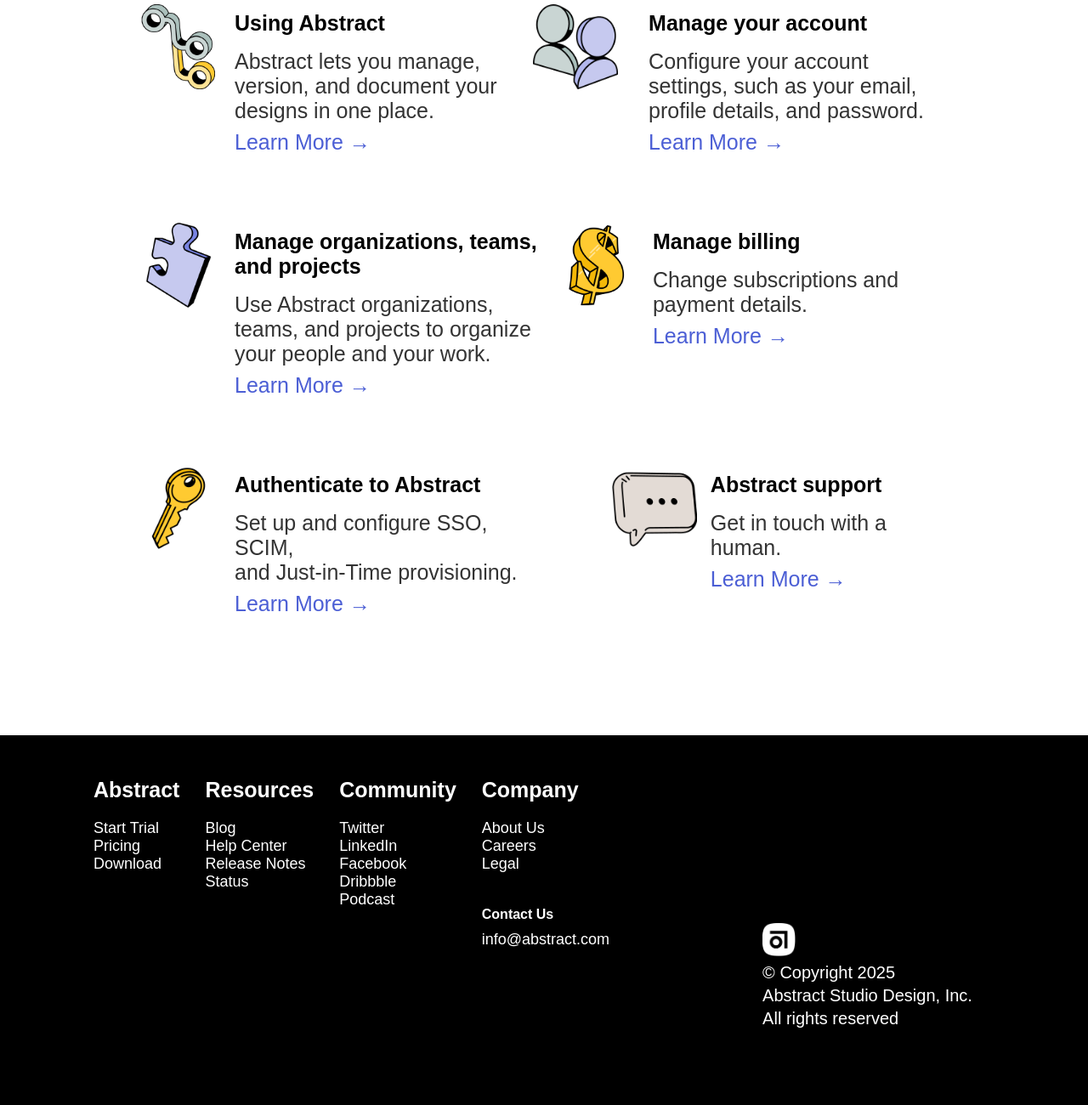
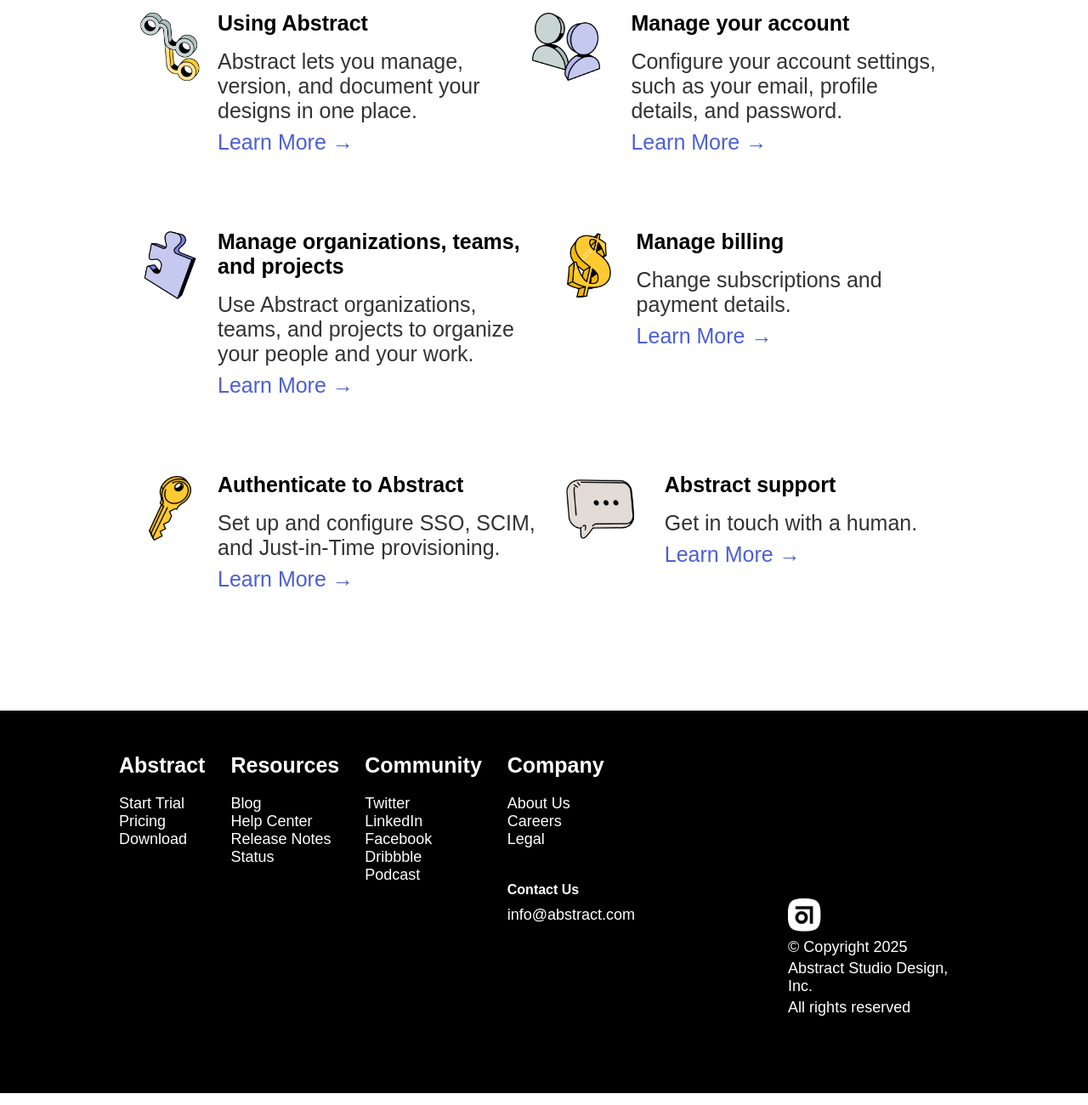
Before and after one commit to samuel17256/bonsai-abstract, a plain HTML site: page index.html in a window 1280 px wide. Shown: the part 564-1864 px from the top of the page at 85% size. Drawn offline with nearby package versions, Linux system fonts and the light colour scheme.

Commit message:
add features/css

```diff
--- a/style.css
+++ b/style.css
@@ -134,11 +134,12 @@
 
 .container-img{
     height: 100px;
+    padding: 10px 0px;
 }
 
 .container-img1{
     height: 100px;
-    padding: 0px 20px;
+    padding: 10px 20px;
 }
 .container-h{
     font-size: 25px;
@@ -163,8 +164,8 @@
     text-decoration: underline #4C5FD5;
 }
 .container-img6{
-    padding: 0px 0px 40px 90px;
-    height: 140px;
+    padding: 10px 20px 0px;
+    height: 90px;
 }
 
 
@@ -176,7 +177,7 @@
     display: flex;
     flex-direction: row;
     gap: 30px;
-    margin: 0px 70px;
+    margin: 0px 100px;
     padding: 0px 40px;
 }
 
@@ -217,5 +218,5 @@
 .footer-p{
     color: #fff;
     padding: 4px 0px 0px 0px;
-    font-size: 20px;
+    font-size: 18px;
 }
```
